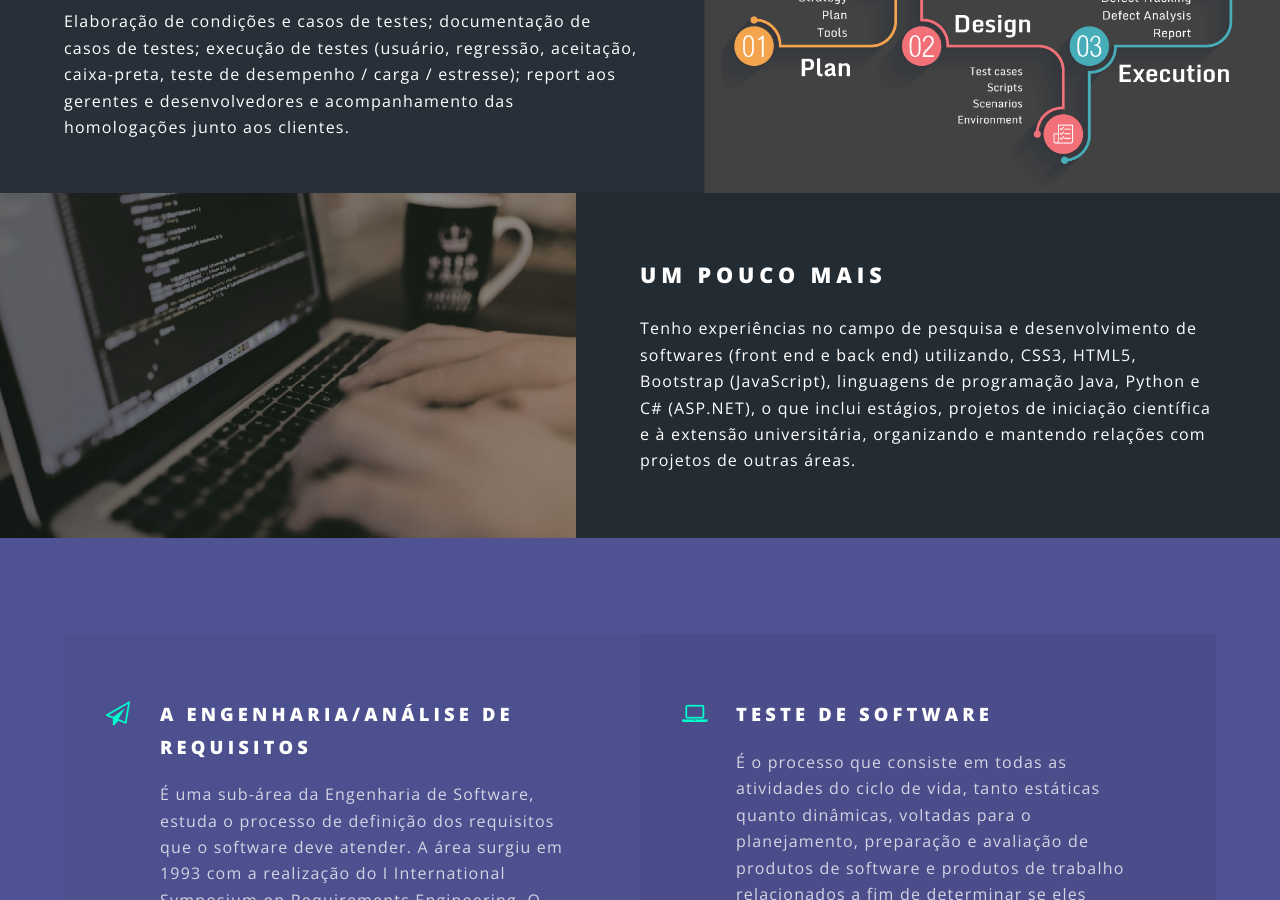
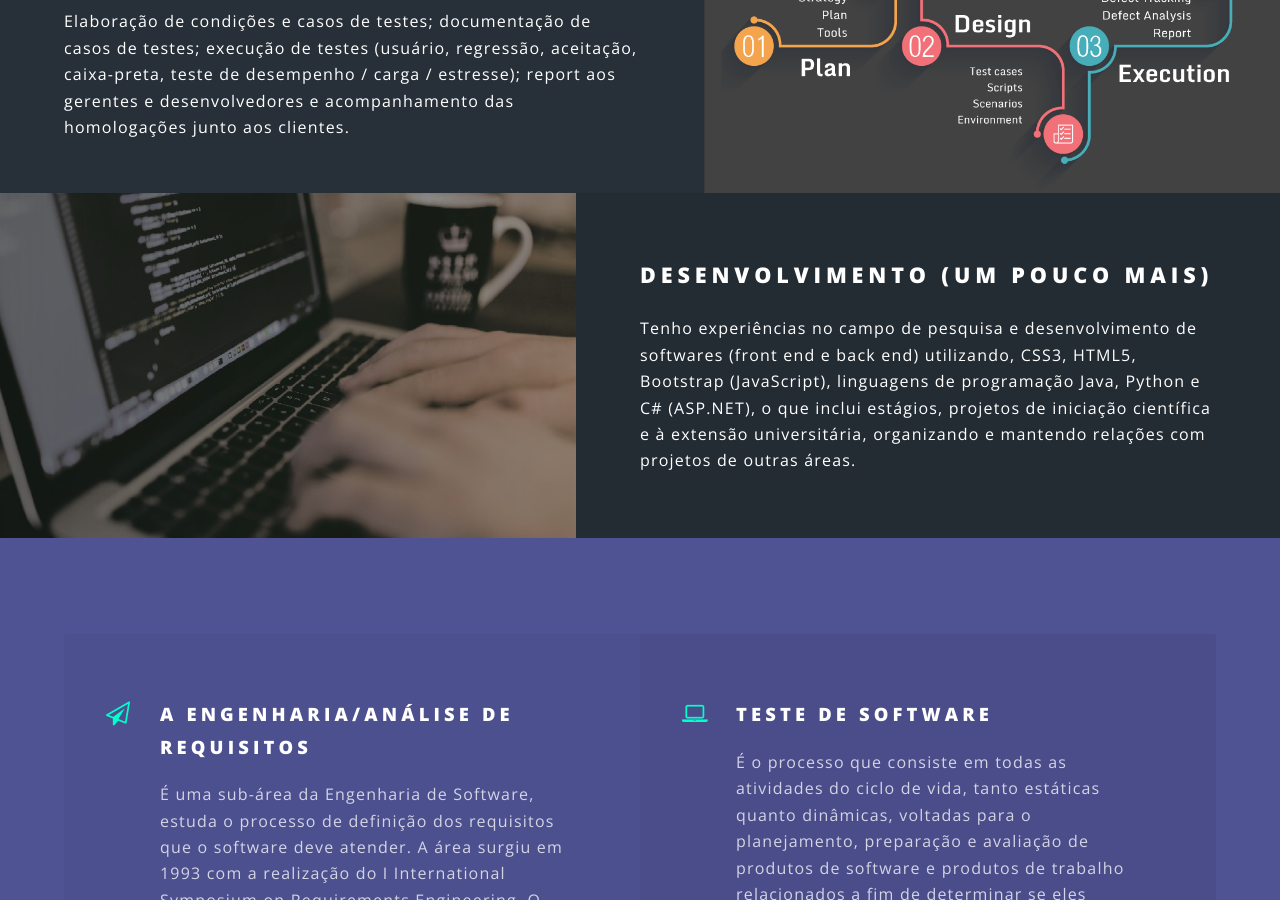
Before and after one commit to SaraFernandes/sarafernandes.github.io_sfdhgdfg, a Jekyll site: the page built from index.html, in a window 1280 px wide and 900 px high, scrolled down 2187 px. Built offline with Jekyll 4.4.1, drawn with Linux system fonts in a browser that asks for light colours.

Commit message:
Update index.html

```diff
--- a/index.html
+++ b/index.html
@@ -54,7 +54,7 @@ layout: landing
 
 						<section class="spotlight">
 							<div class="image"><img src="images/development.jpg" alt="" /></div><div class="content">
-								<h2>Um Pouco Mais<br/></h2>
+								<h2>Desenvolvimento (Um pouco mais)<br/></h2>
 								<p><!--Experiências no desenvolvimento de aplicações para internet (Front-End e Bac) utilizando as tecnologias mais recentes, design criativo  e responsivo (HTML, CSS, Css Frameworks {Bootstrap}, Javascript). E por que eu também trabalho com web? porque web é incrível e há facilidade em aprender cada dia mais-->Tenho experiências no campo de pesquisa e desenvolvimento de softwares (front end e back end) utilizando, CSS3, HTML5, Bootstrap (JavaScript), linguagens de programação Java, Python e C# (ASP.NET), o que inclui estágios, projetos de iniciação científica e à extensão universitária, organizando e mantendo relações com projetos de outras áreas.</p>							</div>
 						</section>
 					</section>
```
